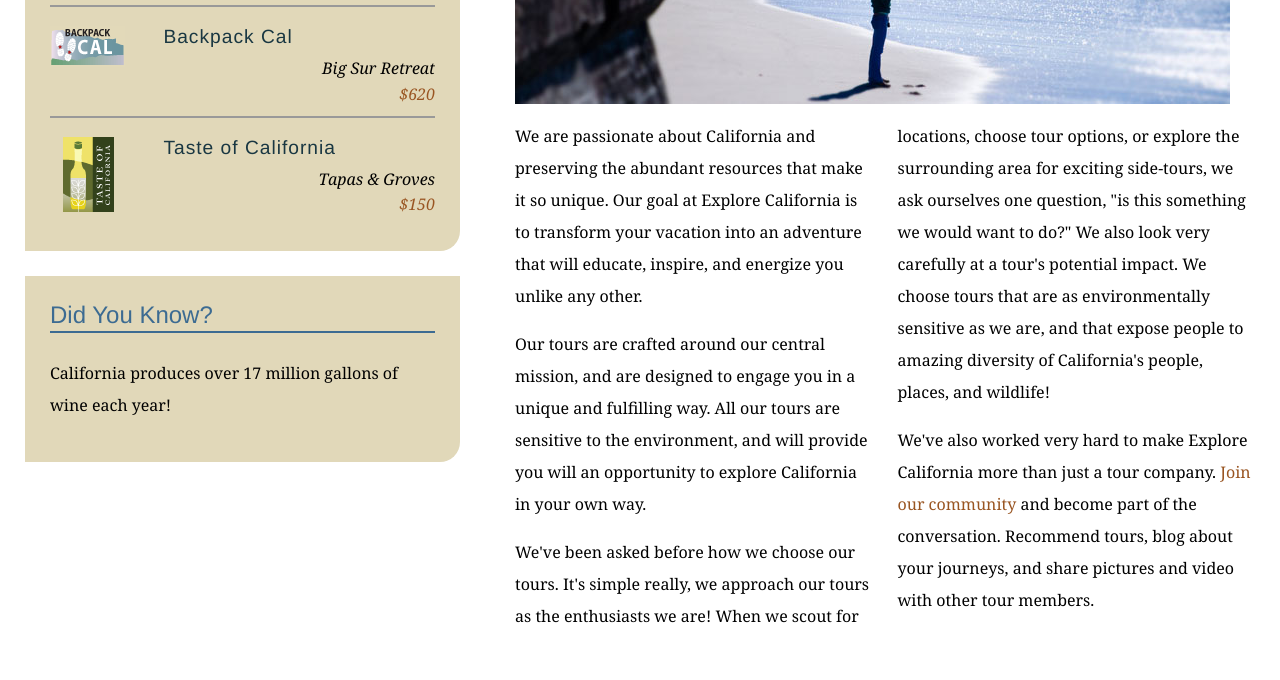
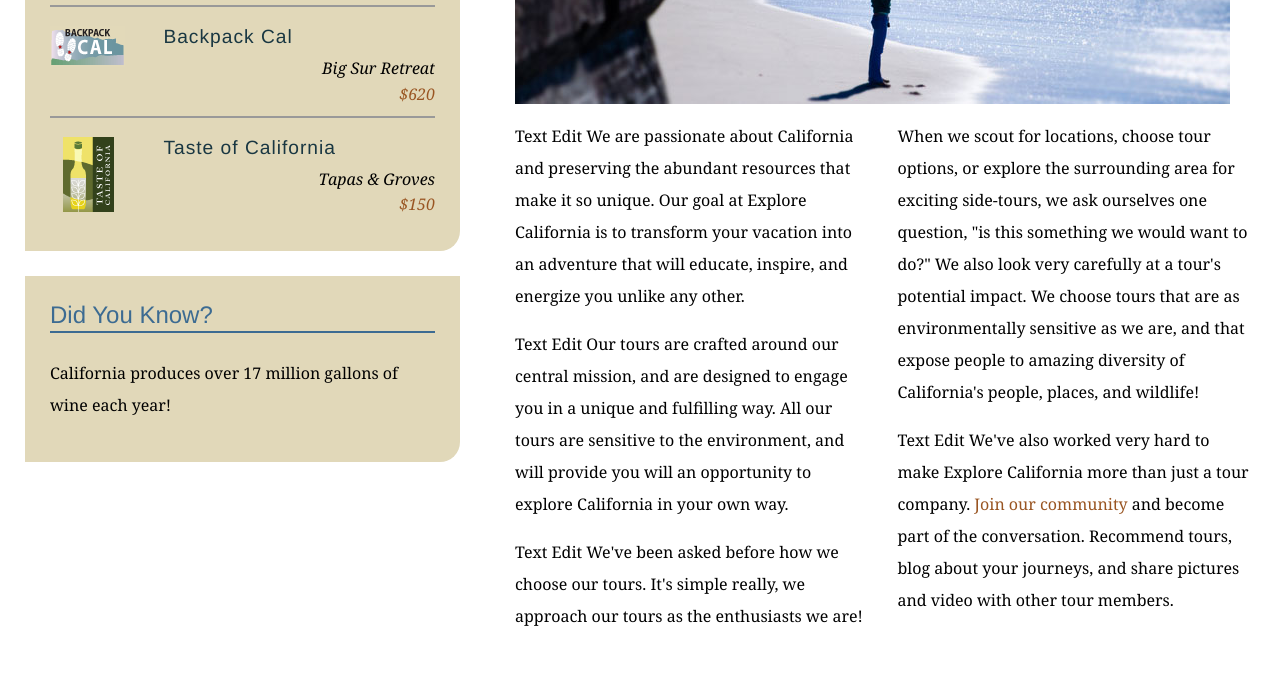
Before and after one commit to sagir-ansari/explore_california, a plain HTML site: page mission.html in a window 1280 px wide. Shown: the part 580-1260 px from the top of the page. Drawn offline with Linux system fonts and the light colour scheme.

Commit message:
Updated the text of Mission page

```diff
--- a/mission.html
+++ b/mission.html
@@ -62,10 +62,10 @@
           <h1>Who we are</h1>
           <img src="assets/images/mission_look.jpg" alt="Looking out at the Pacific" class="articleImage" />
           <div class="multiCol">
-            <p>We are passionate about California and preserving the abundant resources that make it so unique. Our goal at Explore California is to transform your vacation into an adventure that will educate, inspire, and energize you unlike any other.</p>
-            <p>Our tours are crafted around our central mission, and are designed to engage you in a unique and fulfilling way. All our tours are sensitive to the environment, and will provide you will an opportunity to explore California in your own way.</p>
-            <p>We've been asked before how we choose our tours. It's simple really, we approach our tours as the enthusiasts we are! When we scout for locations, choose tour options, or explore the surrounding area for exciting side-tours, we ask ourselves one question, &quot;is this something we would want to do?&quot; We also look very carefully at a tour's potential impact. We choose tours that are as environmentally sensitive as we are, and that expose people to amazing diversity of California's people, places, and wildlife!</p>
-            <p>We've also worked very hard to make Explore California more than just a tour company. <a href="explorers/join.html">Join our community</a> and become part of the conversation. Recommend tours, blog about your journeys, and share pictures and video with other tour members.</p>
+            <p>Text Edit We are passionate about California and preserving the abundant resources that make it so unique. Our goal at Explore California is to transform your vacation into an adventure that will educate, inspire, and energize you unlike any other.</p>
+            <p>Text Edit Our tours are crafted around our central mission, and are designed to engage you in a unique and fulfilling way. All our tours are sensitive to the environment, and will provide you will an opportunity to explore California in your own way.</p>
+            <p>Text Edit We've been asked before how we choose our tours. It's simple really, we approach our tours as the enthusiasts we are! When we scout for locations, choose tour options, or explore the surrounding area for exciting side-tours, we ask ourselves one question, &quot;is this something we would want to do?&quot; We also look very carefully at a tour's potential impact. We choose tours that are as environmentally sensitive as we are, and that expose people to amazing diversity of California's people, places, and wildlife!</p>
+            <p>Text Edit We've also worked very hard to make Explore California more than just a tour company. <a href="explorers/join.html">Join our community</a> and become part of the conversation. Recommend tours, blog about your journeys, and share pictures and video with other tour members.</p>
           </div>
         </div>
       </div>
```
